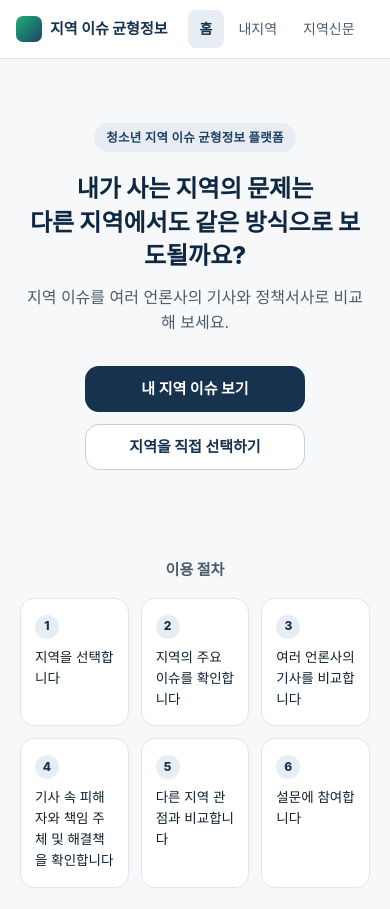
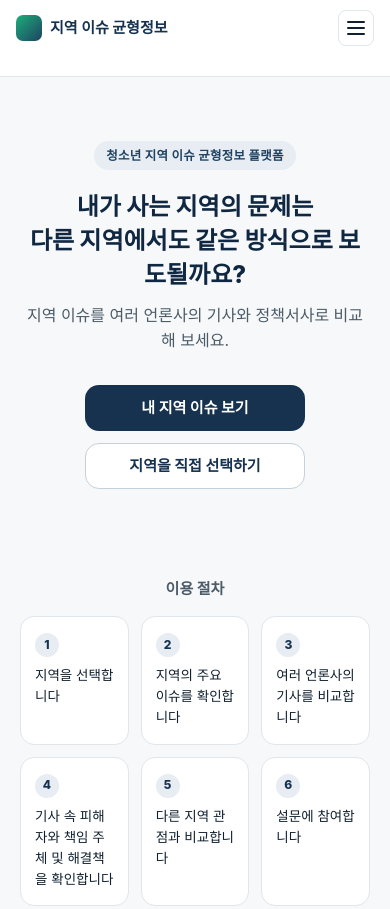
Before and after one commit to JEY0219/my-news-site, a website: page index.html in a window 390 px wide. Shown: the top 909 px of the page. Drawn offline with nearby package versions, Linux system fonts and the light colour scheme.

Commit message:
Fix mobile nav menu hidden overflow, add hamburger toggle
- .site-nav on narrow screens overflowed horizontally with the
  scrollbar hidden (scrollbar-width:none / ::-webkit-scrollbar{display:none}),
  so only "홈", "내지역" fit on screen and the rest of the menu items
  (지역신문, 서사분석, 기사비교, 설문참여, 연구소개, 로그인) were
  unreachable.
- Add a hamburger toggle button that expands the nav into a full-width
  vertical dropdown listing every item on screens <= 780px; desktop
  layout is unchanged.
- Fix nav not actually wrapping onto its own row in the mobile
  dropdown (flex:1 flex-basis:0% was overriding width:100%), which
  made the open menu render as a narrow column instead of full width.

Verified at 375px viewport with a headless browser: all 8 nav items
render and are reachable, aria-current highlighting still works, and
desktop (1200px) keeps the original horizontal nav with no hamburger.

```diff
--- a/assets/css/style.css
+++ b/assets/css/style.css
@@ -156,6 +156,42 @@ img { max-width: 100%; }
 }
 .site-nav::-webkit-scrollbar { display: none; }
 
+/* 햄버거 토글 버튼 - 데스크톱에서는 숨김 */
+.site-header__toggle {
+  display: none;
+  align-items: center;
+  justify-content: center;
+  width: 36px;
+  height: 36px;
+  padding: 0;
+  border: 1px solid var(--border);
+  border-radius: var(--radius-sm);
+  background: var(--surface);
+  color: var(--text-primary);
+  cursor: pointer;
+  flex-shrink: 0;
+}
+.site-header__toggle-icon,
+.site-header__toggle-icon::before,
+.site-header__toggle-icon::after {
+  content: "";
+  display: block;
+  width: 18px;
+  height: 2px;
+  border-radius: 1px;
+  background: currentColor;
+}
+.site-header__toggle-icon {
+  position: relative;
+}
+.site-header__toggle-icon::before,
+.site-header__toggle-icon::after {
+  position: absolute;
+  left: 0;
+}
+.site-header__toggle-icon::before { top: -6px; }
+.site-header__toggle-icon::after { top: 6px; }
+
 .site-nav a {
   white-space: nowrap;
   padding: 8px 12px;
@@ -200,14 +236,41 @@ img { max-width: 100%; }
 }
 :root[data-theme="dark"] .site-header__region { color: #cfe0f2; }
 
-/* 모바일: 메뉴를 아래 줄로 */
+/* 모바일: 가로 스크롤 대신 햄버거 메뉴로 전체 항목을 펼친다 */
 @media (max-width: 780px) {
   .site-header__bar {
     flex-wrap: wrap;
     height: auto;
     padding: 10px 16px;
   }
-  .site-nav { order: 3; width: 100%; }
+  .site-header__toggle {
+    display: flex;
+    order: 2;
+    margin-left: auto;
+  }
+  .site-header__region { order: 3; }
+
+  .site-nav {
+    order: 4;
+    flex: 1 1 100%; /* flex:1(flex-basis:0%)을 덮어써서 강제로 다음 줄로 내려가게 함 */
+    width: 100%;
+    flex-direction: column;
+    align-items: stretch;
+    gap: 0;
+    overflow-x: visible;
+    max-height: 0;
+    overflow-y: hidden;
+    transition: max-height 0.2s ease;
+  }
+  .site-nav.is-open {
+    max-height: 480px;
+    margin-top: 10px;
+  }
+  .site-nav a {
+    padding: 12px 4px;
+    border-bottom: 1px solid var(--border);
+  }
+  .site-nav a:last-child { border-bottom: none; }
 }
 
 /* ---------------- 공통 푸터 ---------------- */
--- a/assets/js/common.js
+++ b/assets/js/common.js
@@ -158,11 +158,39 @@ function renderHeader() {
           <span class="site-header__brand-mark" aria-hidden="true"></span>
           <span>지역 이슈 균형정보</span>
         </a>
-        <nav class="site-nav" aria-label="주요 메뉴">${buildLinks()}</nav>
+        <button
+          type="button"
+          class="site-header__toggle"
+          aria-expanded="false"
+          aria-controls="site-nav"
+          aria-label="메뉴 열기"
+        >
+          <span class="site-header__toggle-icon" aria-hidden="true"></span>
+        </button>
+        <nav class="site-nav" id="site-nav" aria-label="주요 메뉴">${buildLinks()}</nav>
         ${regionBadge}
       </div>
     </header>
   `;
+
+  const toggle = mount.querySelector(".site-header__toggle");
+  const nav = mount.querySelector(".site-nav");
+  if (toggle && nav) {
+    toggle.addEventListener("click", () => {
+      const isOpen = nav.classList.toggle("is-open");
+      toggle.setAttribute("aria-expanded", String(isOpen));
+      toggle.setAttribute("aria-label", isOpen ? "메뉴 닫기" : "메뉴 열기");
+    });
+    // 메뉴 항목을 클릭해서 다른 페이지로 이동할 때는 열려 있던 상태가
+    // 다음 페이지에 남지 않도록 접어 둔다 (뒤로가기로 돌아왔을 때 등).
+    nav.addEventListener("click", (e) => {
+      if (e.target.closest("a")) {
+        nav.classList.remove("is-open");
+        toggle.setAttribute("aria-expanded", "false");
+        toggle.setAttribute("aria-label", "메뉴 열기");
+      }
+    });
+  }
 
   getIdentity().then((identity) => {
     let label = "로그인";
@@ -170,8 +198,8 @@ function renderHeader() {
     else if (identity.kind === "member") label = `👤 ${identity.email}`;
     else if (identity.kind === "guest") label = `🔢 게스트 ${identity.code}`;
 
-    const nav = mount.querySelector(".site-nav");
-    if (nav) nav.innerHTML = buildLinks(label, identity.kind === "admin");
+    const navEl = mount.querySelector(".site-nav");
+    if (navEl) navEl.innerHTML = buildLinks(label, identity.kind === "admin");
   });
 }
 
```
